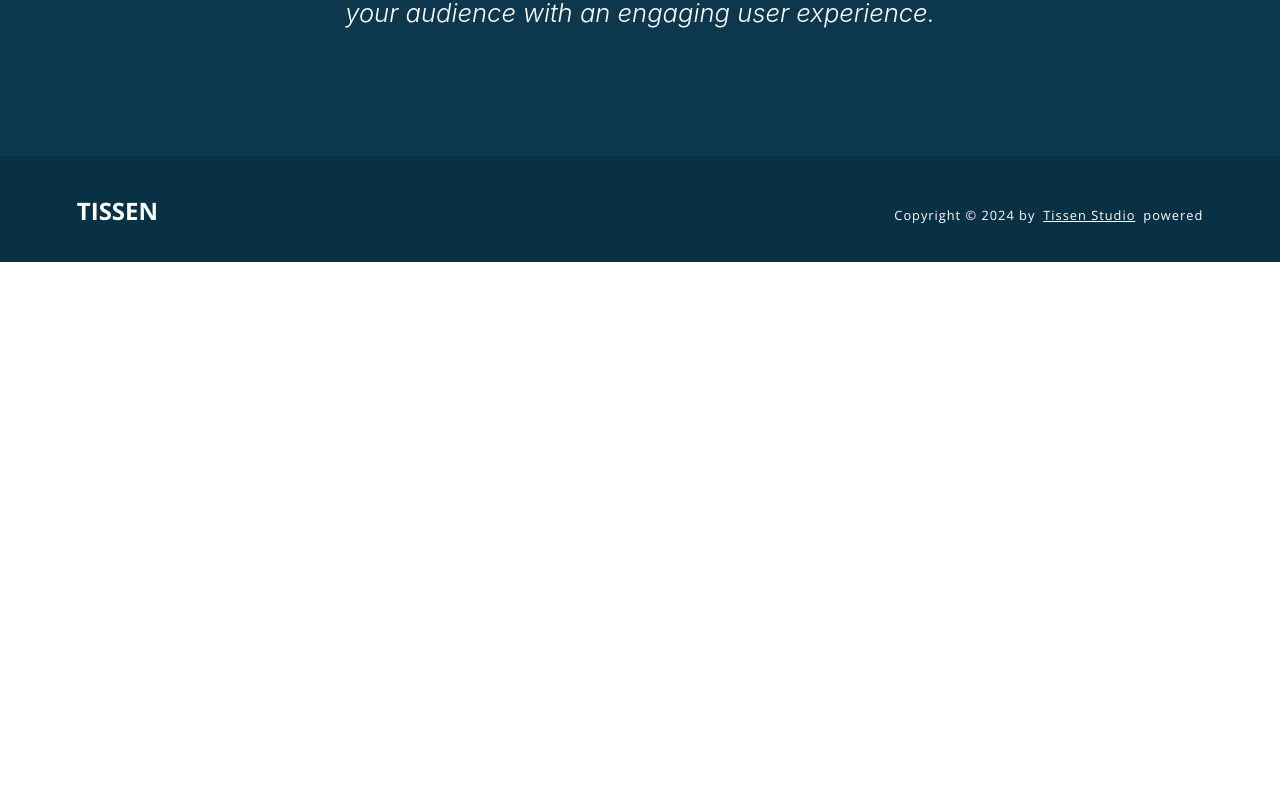
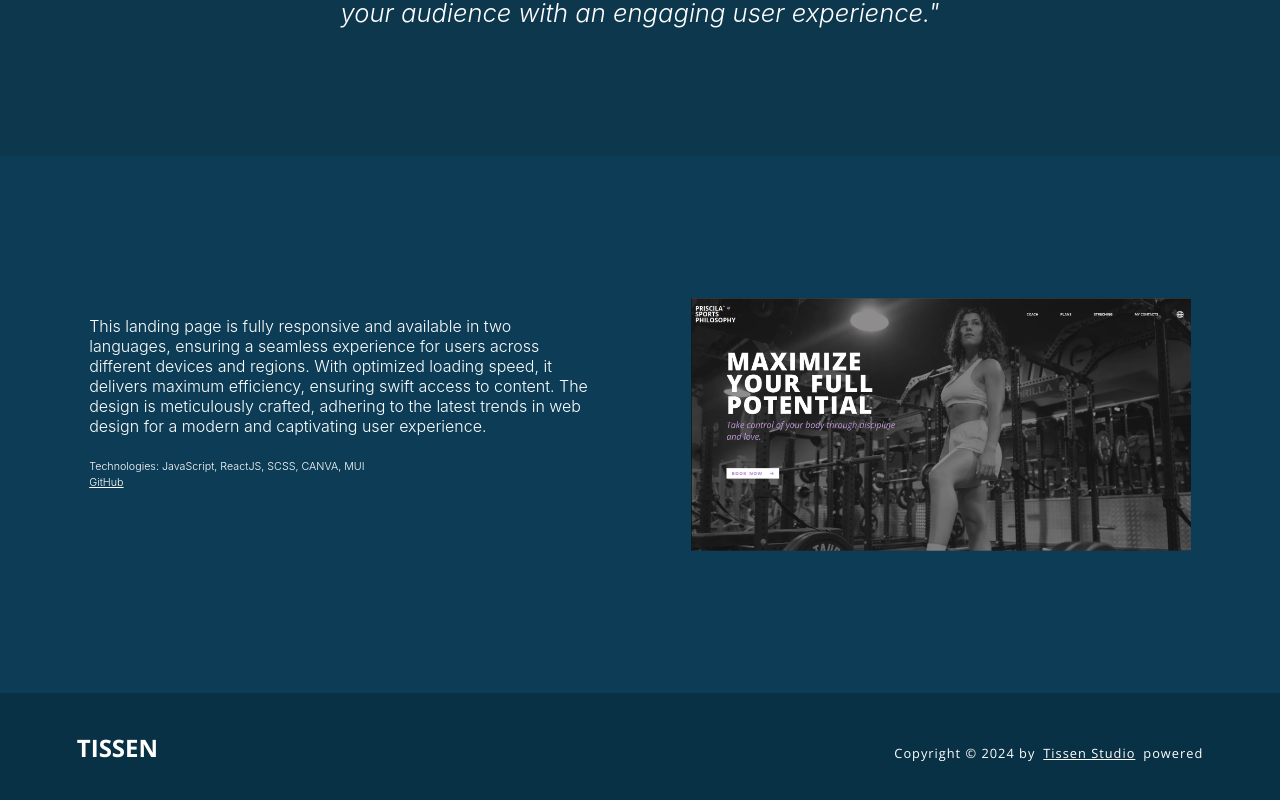
Before and after one commit to RuslanTissen/Ruslan_Portfolio, a React (Create React App) app: page / in a window 1280 px wide. Shown: the part 904-1704 px from the top of the page. Before the commit the page ends 1166 px from the top, so only its background shows below. Built offline with nearby package versions, Linux system fonts and the light colour scheme; a web font is replaced by a local one.

Commit message:
image proffecianal done

```diff
--- a/src/components/start/Start.jsx
+++ b/src/components/start/Start.jsx
@@ -2,6 +2,7 @@ import React from 'react'
 import "./Start.scss"
 import About from './about/About.jsx'
 import Introduction from './introduction/Introduction.jsx'
+import  Work  from './work/Work.jsx'
 
 function Start() {
 	return (
@@ -9,6 +10,8 @@ function Start() {
 			<About />
 
 			<Introduction />
+
+			<Work />
 
 		</div>
 	)
--- a/src/components/start/introduction/Introduction.jsx
+++ b/src/components/start/introduction/Introduction.jsx
@@ -11,7 +11,7 @@ function Introduction() {
 	return (
 		<div className="introduction">
 			<div className="introduction__cont">
-				<p>"Welcome to my Web Development Studio! I specialize in creating responsive websites using the latest techniques, including AI integration. With a focus on staying ahead of trends, I ensure your website not only meets but exceeds current design standards, providing your audience with an engaging user experience.</p>
+				<p>"Welcome to my Web Development Studio! I specialize in creating responsive websites using the latest techniques, including AI integration. With a focus on staying ahead of trends, I ensure your website not only meets but exceeds current design standards, providing your audience with an engaging user experience."</p>
 			</div>
 
 		</div>
--- /dev/null
+++ b/src/components/start/work/Work.jsx
@@ -0,0 +1,27 @@
+import React from 'react'
+import "./Work.scss"
+import work1 from "../../../images/work-1.png"
+
+function Work() {
+	return (
+		<div className='work'>
+			<div className="work-cont">
+				<div className="work__text-cont">
+					<p>This landing page is fully responsive and available in two languages, ensuring a seamless experience for users across different devices and regions. With optimized loading speed, it delivers maximum efficiency, ensuring swift access to content. The design is meticulously crafted, adhering to the latest trends in web design for a modern and captivating user experience.</p>
+					<h6>Technologies: JavaScript, ReactJS, SCSS, CANVA, MUI</h6>
+					<a href='https://github.com/RuslanTissen/Pipi-world-3' target="_blank">GitHub</a>
+
+				</div>
+				<a className="work__img-cont" href="https://priscila.tissen.tech/" target="_blank">
+					<picture className='wrapper'>
+						<source media="(max-width: 799px)" srcset={work1} />
+						<source media="(min-width: 800px)" srcset={work1} />
+						<img className='img' src={work1} alt="" />
+					</picture>
+				</a>
+			</div>
+		</div>
+	)
+}
+
+export default Work
--- /dev/null
+++ b/src/components/start/work/Work.scss
@@ -0,0 +1,56 @@
+.work {
+	background-color: #0d3d56;
+	color: white;
+	font-weight: 300;
+	.work-cont {
+		max-width: 1500px;
+		display: flex;
+		flex-wrap: wrap;
+		padding: clamp(3rem, 10vw, 10rem) var(--padding-section);
+		margin: 0 auto;
+		.work__text-cont {
+			flex: 1 1 100%;
+			max-width: 500px;
+			display: flex;
+			flex-direction: column;
+			margin: 1rem auto;
+			p {
+			}
+			h6 {
+				font-weight: 300;
+				margin: 0.5rem 0 0.2rem;
+				justify-content: baseline;
+			}
+			a {
+				font-size: 0.67em;
+				justify-content: baseline;
+				color: white;
+				margin: 0 0 0.5rem 0;
+			}
+		}
+		.work__img-cont {
+			flex: 1 1 100%;
+			max-width: 500px;
+			margin-inline: auto;
+			display: flex;
+			.wrapper {
+				width: 100%;
+				padding-bottom: 56.25%;
+				position: relative;
+				overflow: hidden;
+				.img {
+					width: 100%;
+					height: auto;
+					position: absolute;
+					top: -50%;
+					left: -50%;
+					right: -50%;
+					bottom: -50%;
+					margin: auto;
+				}
+			}
+		}
+	}
+	@media (min-width: 1060px) {
+	}
+}
```
Also changed, not shown: src/images/prjkt-1.png (added), src/images/work-1.png (added).
